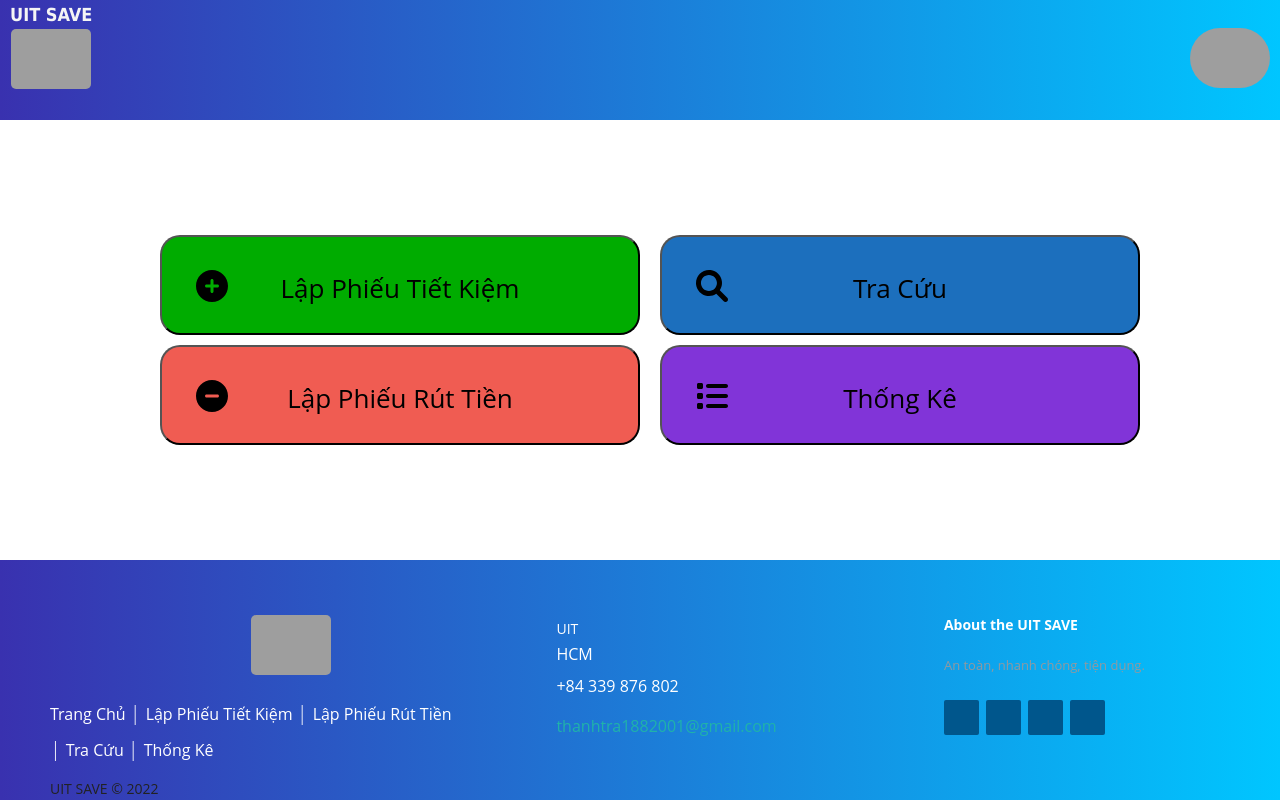
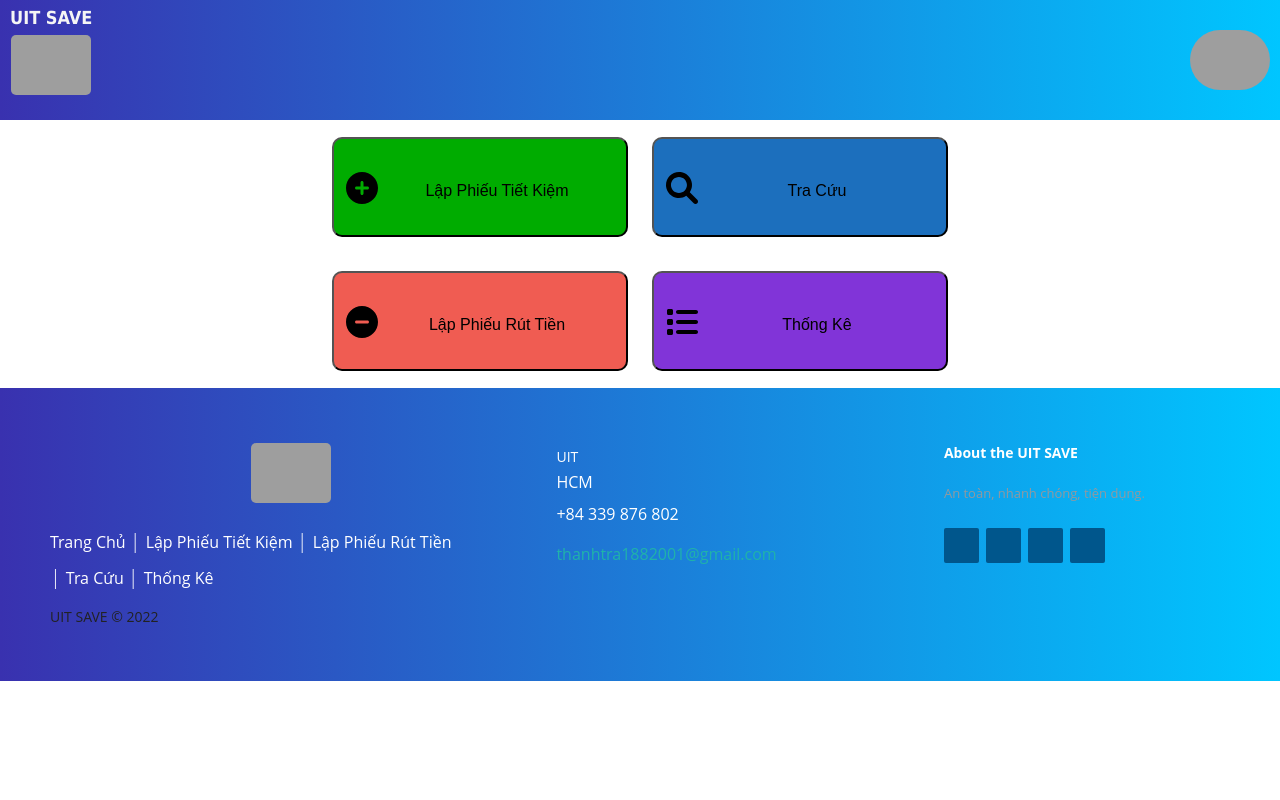
Before and after one commit to huu7ungvu/QuanLySoTietKiem, a Django app: a page that uses QuanLySTK_proj/templates/normal_site/Home/home.html in a window 1280 px wide. Run offline with Django 4.2, Linux system fonts and the light colour scheme; data that the repository does not hold is empty; grey boxes are pictures that could not be loaded.

Commit message:
Ky update css homepage

```diff
--- a/QuanLySTK_proj/static/css/home_page.css
+++ b/QuanLySTK_proj/static/css/homePage.css
@@ -64,7 +64,7 @@
 } */
 
 
-.homeBody {
+/* .homeBody {
     width: 100%;
     display: flex;
     flex-direction: row;
@@ -136,10 +136,10 @@
 
 .homeFooter{
     height: 30vh;
-}
+} */
 
 /* css footer */
-@import url(https://fonts.googleapis.com/css?family=Open+Sans:400,500,300,700);
+/* @import url(https://fonts.googleapis.com/css?family=Open+Sans:400,500,300,700);
 
 * {
     font-family: Open Sans;
@@ -147,10 +147,10 @@
 
 
 .footer-distributed {
-    background: -webkit-linear-gradient(left, #3931af, #00c6ff);
+    background: -webkit-linear-gradient(left, #3931af, #00c6ff); */
     /* background: #666;
     box-shadow: 0 1px 1px 0 rgba(0, 0, 0, 0.12); */
-    box-sizing: border-box;
+    /* box-sizing: border-box;
     width: 100%;
     height: 100%;
     text-align: left;
@@ -163,35 +163,35 @@
 .footer-distributed .footer-right {
     display: inline-block;
     vertical-align: top;
-}
+} */
 
 /* Footer left */
 
-.footer-distributed .footer-left {
+/* .footer-distributed .footer-left {
     width: 40%;
-}
+} */
 
 /* The company logo */
 
-.footer-distributed h3 {
+/* .footer-distributed h3 {
     color: #ffffff;
     font: normal 36px 'Open Sans', cursive;
     margin: 0;
-}
+} */
 
-.footer-distributed h3 span {
+/* .footer-distributed h3 span {
     color: lightseagreen;
-}
+} */
 
 /* Footer links */
 
-.footer-distributed .footer-links {
+/* .footer-distributed .footer-links {
     color: #ffffff;
     margin: 20px 0 12px;
     padding: 0;
-}
+} */
 
-.footer-distributed .footer-links a {
+/* .footer-distributed .footer-links a {
     display: inline-block;
     line-height: 1.8;
     font-weight: 400;
@@ -204,11 +204,11 @@
     font-size: 14px;
     font-weight: normal;
     margin: 0;
-}
+} */
 
 /* Footer Center */
 
-.footer-distributed .footer-center {
+/* .footer-distributed .footer-center {
     width: 35%;
 }
 
@@ -263,11 +263,11 @@
 
 .footer-distributed .footer-links .link-1:before {
     content: none;
-}
+} */
 
 /* Footer Right */
 
-.footer-distributed .footer-right {
+/* .footer-distributed .footer-right {
     width: 20%;
 }
 
@@ -289,9 +289,9 @@
 
 .footer-distributed .footer-icons {
     margin-top: 25px;
-}
+} */
 
-.footer-distributed .footer-icons a {
+/* .footer-distributed .footer-icons a {
     display: inline-block;
     width: 35px;
     height: 35px;
@@ -306,11 +306,11 @@
 
     margin-right: 3px;
     margin-bottom: 5px;
-}
+} */
 
 /* If you don't want the footer to be responsive, remove these media queries */
 
-@media (max-width: 880px) {
+/* @media (max-width: 880px) {
 
     .footer-distributed {
         font: bold 14px sans-serif;
@@ -329,4 +329,50 @@
         margin-left: 0;
     }
 
+} */
+
+.btn-homebody {
+    background: yellow;
+    text-align: center;
+    height: 100px;
+    line-height: 100px;
+    border-radius: 10px;
+    margin: 17px 0px;
+    width: 100%;
+    position: relative;
 }
+
+.btn-homebody > svg {
+    position: absolute;
+    top: 34%;
+    left: 12px;
+    width: 32px;
+    height: auto;
+}
+
+.btn-homebody a{
+    text-decoration: none;
+    color: #000;
+    display: inline-block;
+    width: 100%;
+    height: 100%;
+    padding-left: 34px;
+    font-size: 16px;
+    font-family: Arial, Helvetica, sans-serif;
+}
+
+.lapphieutk {
+    background-color: rgb(0, 172, 0);
+}
+
+.lapphieurut {
+    background-color: rgb(240, 92, 82);
+}
+
+.tracuu {
+    background-color: rgb(28, 111, 189);
+}
+
+.thongke {
+    background-color: rgb(129, 52, 216);
+}
--- a/QuanLySTK_proj/templates/normal_site/Home/home.html
+++ b/QuanLySTK_proj/templates/normal_site/Home/home.html
@@ -8,7 +8,9 @@
     <meta http-equiv="X-UA-Compatible" content="IE=edge">
     <meta name="viewport" content="width=device-width, initial-scale=1.0">
     <link rel="stylesheet" type="text/css" href="{% static 'css/footer-header.css' %}">
-    <link rel="stylesheet" type="text/css" href="{% static 'css/home_page.css' %}">
+    <link rel="stylesheet" type="text/css" href="{% static 'css/homePage.css' %}">
+    <link rel="stylesheet" href="https://cdn.jsdelivr.net/npm/bootstrap@5.2.0-beta1/dist/css/bootstrap.min.css">
+    <link rel="stylesheet" href="https://cdn.jsdelivr.net/npm/bootstrap@5.2.0-beta1/dist/js/bootstrap.bundle.min.js">
     <title>HomePage</title>
 </head>
 
@@ -37,22 +39,71 @@
 
         <!-- Body -->
         <div class="homeBody">
-            <div class="lapphieu">
+            <!-- <div class="lapphieu">
                 <div class="lapphieutk">
-                    <button><a href="{%url 'normal_site:lap_phieu_tiet_kiem'%}" class="infoUser"><svg xmlns="http://www.w3.org/2000/svg" viewBox="0 0 512 512"><!--! Font Awesome Pro 6.1.1 by @fontawesome - https://fontawesome.com License - https://fontawesome.com/license (Commercial License) Copyright 2022 Fonticons, Inc. --><path d="M0 256C0 114.6 114.6 0 256 0C397.4 0 512 114.6 512 256C512 397.4 397.4 512 256 512C114.6 512 0 397.4 0 256zM256 368C269.3 368 280 357.3 280 344V280H344C357.3 280 368 269.3 368 256C368 242.7 357.3 232 344 232H280V168C280 154.7 269.3 144 256 144C242.7 144 232 154.7 232 168V232H168C154.7 232 144 242.7 144 256C144 269.3 154.7 280 168 280H232V344C232 357.3 242.7 368 256 368z"/></svg>Lập Phiếu Tiết
+                    <button><a href="{%url 'normal_site:lap_phieu_tiet_kiem'%}" class="infoUser"><svg xmlns="http://www.w3.org/2000/svg" viewBox="0 0 512 512"><path d="M0 256C0 114.6 114.6 0 256 0C397.4 0 512 114.6 512 256C512 397.4 397.4 512 256 512C114.6 512 0 397.4 0 256zM256 368C269.3 368 280 357.3 280 344V280H344C357.3 280 368 269.3 368 256C368 242.7 357.3 232 344 232H280V168C280 154.7 269.3 144 256 144C242.7 144 232 154.7 232 168V232H168C154.7 232 144 242.7 144 256C144 269.3 154.7 280 168 280H232V344C232 357.3 242.7 368 256 368z"/></svg>Lập Phiếu Tiết
                             Kiệm</a></button>
                 </div>
                 <div class="lapphieurut">
-                    <button><a href="{%url 'normal_site:tim_kiem_phieu_tiet_kiem'%}" class="infoUser"><svg xmlns="http://www.w3.org/2000/svg" viewBox="0 0 512 512"><!--! Font Awesome Pro 6.1.1 by @fontawesome - https://fontawesome.com License - https://fontawesome.com/license (Commercial License) Copyright 2022 Fonticons, Inc. --><path d="M0 256C0 114.6 114.6 0 256 0C397.4 0 512 114.6 512 256C512 397.4 397.4 512 256 512C114.6 512 0 397.4 0 256zM168 232C154.7 232 144 242.7 144 256C144 269.3 154.7 280 168 280H344C357.3 280 368 269.3 368 256C368 242.7 357.3 232 344 232H168z"/></svg>Lập Phiếu Rút
+                    <button><a href="{%url 'normal_site:tim_kiem_phieu_tiet_kiem'%}" class="infoUser"><svg xmlns="http://www.w3.org/2000/svg" viewBox="0 0 512 512"><path d="M0 256C0 114.6 114.6 0 256 0C397.4 0 512 114.6 512 256C512 397.4 397.4 512 256 512C114.6 512 0 397.4 0 256zM168 232C154.7 232 144 242.7 144 256C144 269.3 154.7 280 168 280H344C357.3 280 368 269.3 368 256C368 242.7 357.3 232 344 232H168z"/></svg>Lập Phiếu Rút
                             Tiền</a></button>
                 </div>
             </div>
             <div class="tracuu_thongke">
                 <div class="tracuu">
-                    <button><a href="{%url 'normal_site:tra_cuu'%}" class="infoUser"><svg xmlns="http://www.w3.org/2000/svg" viewBox="0 0 512 512"><!--! Font Awesome Pro 6.1.1 by @fontawesome - https://fontawesome.com License - https://fontawesome.com/license (Commercial License) Copyright 2022 Fonticons, Inc. --><path d="M500.3 443.7l-119.7-119.7c27.22-40.41 40.65-90.9 33.46-144.7C401.8 87.79 326.8 13.32 235.2 1.723C99.01-15.51-15.51 99.01 1.724 235.2c11.6 91.64 86.08 166.7 177.6 178.9c53.8 7.189 104.3-6.236 144.7-33.46l119.7 119.7c15.62 15.62 40.95 15.62 56.57 0C515.9 484.7 515.9 459.3 500.3 443.7zM79.1 208c0-70.58 57.42-128 128-128s128 57.42 128 128c0 70.58-57.42 128-128 128S79.1 278.6 79.1 208z"/></svg>Tra Cứu</a></button>
+                    <button><a href="{%url 'normal_site:tra_cuu'%}" class="infoUser"><svg xmlns="http://www.w3.org/2000/svg" viewBox="0 0 512 512"><path d="M500.3 443.7l-119.7-119.7c27.22-40.41 40.65-90.9 33.46-144.7C401.8 87.79 326.8 13.32 235.2 1.723C99.01-15.51-15.51 99.01 1.724 235.2c11.6 91.64 86.08 166.7 177.6 178.9c53.8 7.189 104.3-6.236 144.7-33.46l119.7 119.7c15.62 15.62 40.95 15.62 56.57 0C515.9 484.7 515.9 459.3 500.3 443.7zM79.1 208c0-70.58 57.42-128 128-128s128 57.42 128 128c0 70.58-57.42 128-128 128S79.1 278.6 79.1 208z"/></svg>Tra Cứu</a></button>
                 </div>
                 <div class="thongke">
-                    <button><a href="{%url 'normal_site:thong_ke'%}" class="infoUser"><svg xmlns="http://www.w3.org/2000/svg" viewBox="0 0 512 512"><!--! Font Awesome Pro 6.1.1 by @fontawesome - https://fontawesome.com License - https://fontawesome.com/license (Commercial License) Copyright 2022 Fonticons, Inc. --><path d="M88 48C101.3 48 112 58.75 112 72V120C112 133.3 101.3 144 88 144H40C26.75 144 16 133.3 16 120V72C16 58.75 26.75 48 40 48H88zM480 64C497.7 64 512 78.33 512 96C512 113.7 497.7 128 480 128H192C174.3 128 160 113.7 160 96C160 78.33 174.3 64 192 64H480zM480 224C497.7 224 512 238.3 512 256C512 273.7 497.7 288 480 288H192C174.3 288 160 273.7 160 256C160 238.3 174.3 224 192 224H480zM480 384C497.7 384 512 398.3 512 416C512 433.7 497.7 448 480 448H192C174.3 448 160 433.7 160 416C160 398.3 174.3 384 192 384H480zM16 232C16 218.7 26.75 208 40 208H88C101.3 208 112 218.7 112 232V280C112 293.3 101.3 304 88 304H40C26.75 304 16 293.3 16 280V232zM88 368C101.3 368 112 378.7 112 392V440C112 453.3 101.3 464 88 464H40C26.75 464 16 453.3 16 440V392C16 378.7 26.75 368 40 368H88z"/></svg>Thống Kê</a></button>
+                    <button><a href="{%url 'normal_site:thong_ke'%}" class="infoUser"><svg xmlns="http://www.w3.org/2000/svg" viewBox="0 0 512 512"><path d="M88 48C101.3 48 112 58.75 112 72V120C112 133.3 101.3 144 88 144H40C26.75 144 16 133.3 16 120V72C16 58.75 26.75 48 40 48H88zM480 64C497.7 64 512 78.33 512 96C512 113.7 497.7 128 480 128H192C174.3 128 160 113.7 160 96C160 78.33 174.3 64 192 64H480zM480 224C497.7 224 512 238.3 512 256C512 273.7 497.7 288 480 288H192C174.3 288 160 273.7 160 256C160 238.3 174.3 224 192 224H480zM480 384C497.7 384 512 398.3 512 416C512 433.7 497.7 448 480 448H192C174.3 448 160 433.7 160 416C160 398.3 174.3 384 192 384H480zM16 232C16 218.7 26.75 208 40 208H88C101.3 208 112 218.7 112 232V280C112 293.3 101.3 304 88 304H40C26.75 304 16 293.3 16 280V232zM88 368C101.3 368 112 378.7 112 392V440C112 453.3 101.3 464 88 464H40C26.75 464 16 453.3 16 440V392C16 378.7 26.75 368 40 368H88z"/></svg>Thống Kê</a></button>
+                </div>
+            </div> -->
+            <div class="container-fluid">
+                <div class="row">
+
+                    <div class="col-md-3 col-sm-0 col-xs-0">
+                    </div>
+
+                    <div class="col-md-3 col-sm-6 col-xs-6">
+                        <button class="btn-homebody lapphieutk">
+                            <svg xmlns="http://www.w3.org/2000/svg" viewBox="0 0 512 512"><path d="M0 256C0 114.6 114.6 0 256 0C397.4 0 512 114.6 512 256C512 397.4 397.4 512 256 512C114.6 512 0 397.4 0 256zM256 368C269.3 368 280 357.3 280 344V280H344C357.3 280 368 269.3 368 256C368 242.7 357.3 232 344 232H280V168C280 154.7 269.3 144 256 144C242.7 144 232 154.7 232 168V232H168C154.7 232 144 242.7 144 256C144 269.3 154.7 280 168 280H232V344C232 357.3 242.7 368 256 368z"/></svg>
+                            <a href="{%url 'normal_site:lap_phieu_tiet_kiem'%}">Lập Phiếu Tiết Kiệm</a>
+                        </button>
+                    </div>
+
+                    <div class="col-md-3 col-sm-6 col-xs-6">
+                        <button class="btn-homebody tracuu">
+                            <svg xmlns="http://www.w3.org/2000/svg" viewBox="0 0 512 512"><path d="M500.3 443.7l-119.7-119.7c27.22-40.41 40.65-90.9 33.46-144.7C401.8 87.79 326.8 13.32 235.2 1.723C99.01-15.51-15.51 99.01 1.724 235.2c11.6 91.64 86.08 166.7 177.6 178.9c53.8 7.189 104.3-6.236 144.7-33.46l119.7 119.7c15.62 15.62 40.95 15.62 56.57 0C515.9 484.7 515.9 459.3 500.3 443.7zM79.1 208c0-70.58 57.42-128 128-128s128 57.42 128 128c0 70.58-57.42 128-128 128S79.1 278.6 79.1 208z"/></svg>
+                            <a href="{%url 'normal_site:tra_cuu'%}">Tra Cứu</a>
+                        </button>
+                    </div>
+
+                    <div class="col-md-3 col-sm-0 col-xs-0">
+                    </div>
+
+                </div>
+
+                <div class="row">
+
+                    <div class="col-md-3 col-sm-0 col-xs-0">
+                    </div>
+
+                    <div class="col-md-3 col-sm-6 col-xs-6">
+                        <button class="btn-homebody lapphieurut">
+                            <svg xmlns="http://www.w3.org/2000/svg" viewBox="0 0 512 512"><path d="M0 256C0 114.6 114.6 0 256 0C397.4 0 512 114.6 512 256C512 397.4 397.4 512 256 512C114.6 512 0 397.4 0 256zM168 232C154.7 232 144 242.7 144 256C144 269.3 154.7 280 168 280H344C357.3 280 368 269.3 368 256C368 242.7 357.3 232 344 232H168z"/></svg>
+                            <a href="{%url 'normal_site:tim_kiem_phieu_tiet_kiem'%}">Lập Phiếu Rút Tiền</a>
+                        </button>
+                    </div>
+
+                    <div class="col-md-3 col-sm-6 col-xs-6">
+                        <button class="btn-homebody thongke">
+                            <svg xmlns="http://www.w3.org/2000/svg" viewBox="0 0 512 512"><path d="M88 48C101.3 48 112 58.75 112 72V120C112 133.3 101.3 144 88 144H40C26.75 144 16 133.3 16 120V72C16 58.75 26.75 48 40 48H88zM480 64C497.7 64 512 78.33 512 96C512 113.7 497.7 128 480 128H192C174.3 128 160 113.7 160 96C160 78.33 174.3 64 192 64H480zM480 224C497.7 224 512 238.3 512 256C512 273.7 497.7 288 480 288H192C174.3 288 160 273.7 160 256C160 238.3 174.3 224 192 224H480zM480 384C497.7 384 512 398.3 512 416C512 433.7 497.7 448 480 448H192C174.3 448 160 433.7 160 416C160 398.3 174.3 384 192 384H480zM16 232C16 218.7 26.75 208 40 208H88C101.3 208 112 218.7 112 232V280C112 293.3 101.3 304 88 304H40C26.75 304 16 293.3 16 280V232zM88 368C101.3 368 112 378.7 112 392V440C112 453.3 101.3 464 88 464H40C26.75 464 16 453.3 16 440V392C16 378.7 26.75 368 40 368H88z"/></svg>
+                            <a href="{%url 'normal_site:thong_ke'%}">Thống Kê</a>
+                        </button>
+                    </div>
+
+                    <div class="col-md-3 col-sm-0 col-xs-0">
+                    </div>
+
                 </div>
             </div>
         </div>
```
